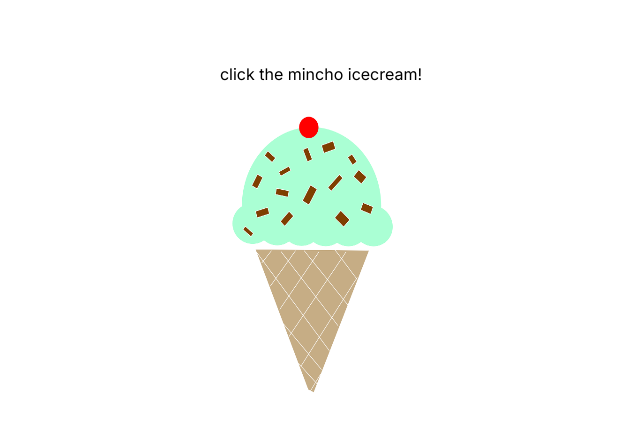
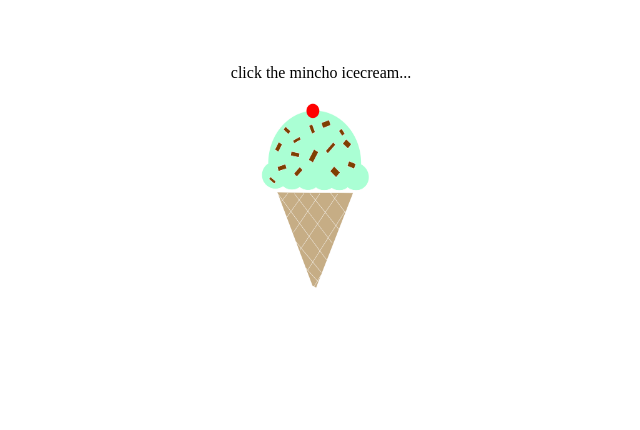
Before and after one commit to nacho-0108/mincho-date, a Next.js app: page / in a window 1280 px wide. Shown: the top 430 px of the page, without its empty margins (319-959 px from the left). Built offline with nearby package versions, Linux system fonts and the light colour scheme.

Commit message:
쿠라잉 쿠라잉..

```diff
--- a/app/page.module.css
+++ b/app/page.module.css
@@ -3,12 +3,9 @@
   text-align: center;
   width: 100%;
   min-height: 100vh;
+  font-family: serif;
 }
 
-.code {
-  font-weight: 700;
-  font-family: var(--font-mono);
-}
 
 .grid {
   display: grid;
--- a/app/page.tsx
+++ b/app/page.tsx
@@ -7,15 +7,15 @@ export default function Home() {
 
     <main className={styles.main}>
       <div className={styles.center}>
-          <div>click the mincho icecream!</div>
-          <div className={styles.buttonList}>
+          <div className={styles.question}>click the mincho icecream...</div>
+          <div>
               <Link href="/page1">
                   <div className={styles.mincho}><Image
                       unoptimized={true}
                       src="./mincho.png"
                       alt="mincho"
-                      width={300}
-                      height={300}
+                      width={200}
+                      height={200}
                       priority
                   /></div>
               </Link>
--- a/pages/page3.tsx
+++ b/pages/page3.tsx
@@ -5,10 +5,10 @@ export default function Page3() {
     return (
         <main className={styles.main}>
             <div className={styles.center}>
-                <div className={styles.question}>aww yayayay gcal rn!</div>
+                <div className={styles.question}>awww yay!! gcal rn!!</div>
                 <div><Image
                     unoptimized={true}
-                    src="./chu-cat.gif"
+                    src="./chu.gif"
                     alt="chu cat gif"
                     width={180}
                     height={150}
```
Also changed, not shown: public/chu.gif (added), 1 other file (tests, documents, lock files or other folders).
